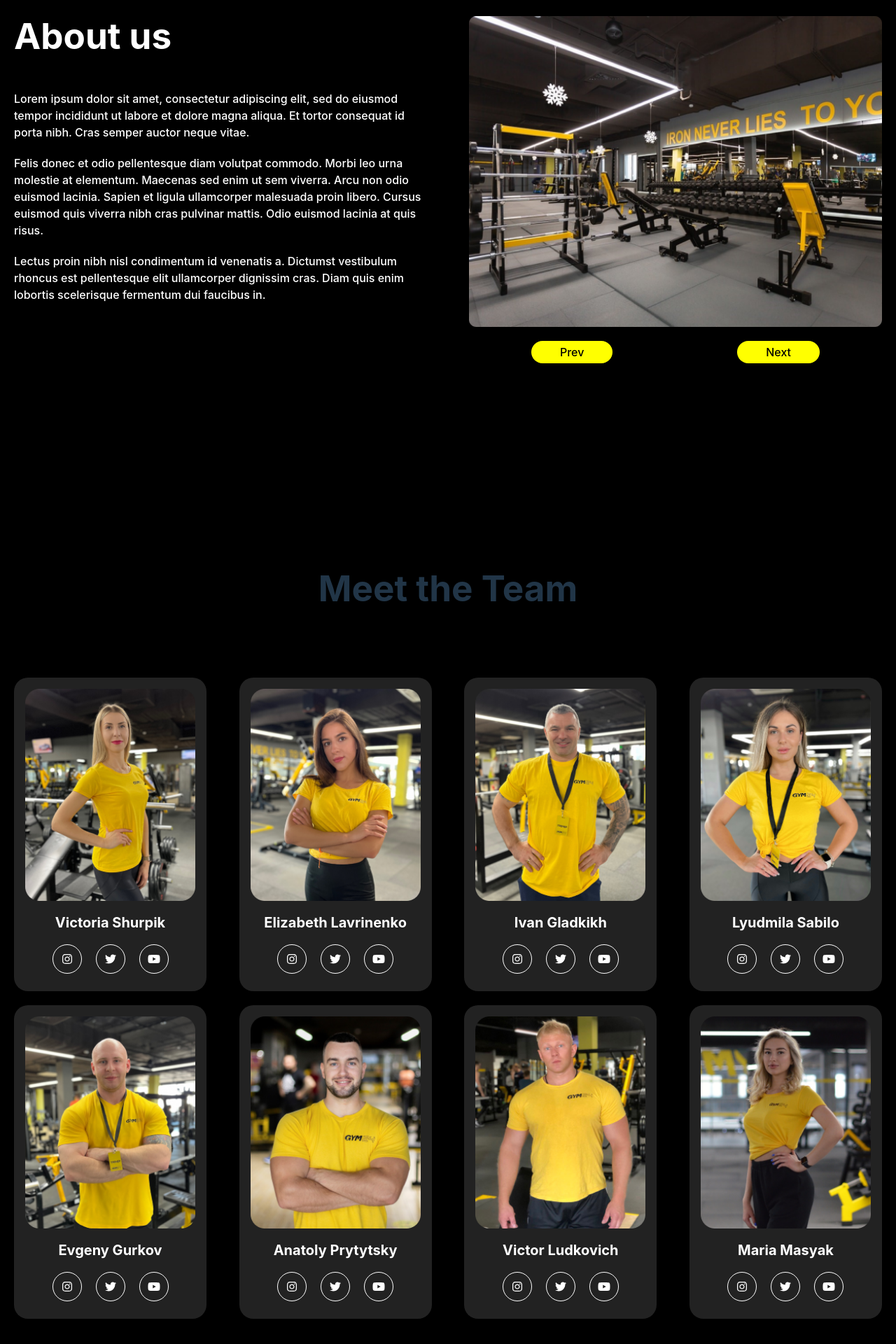
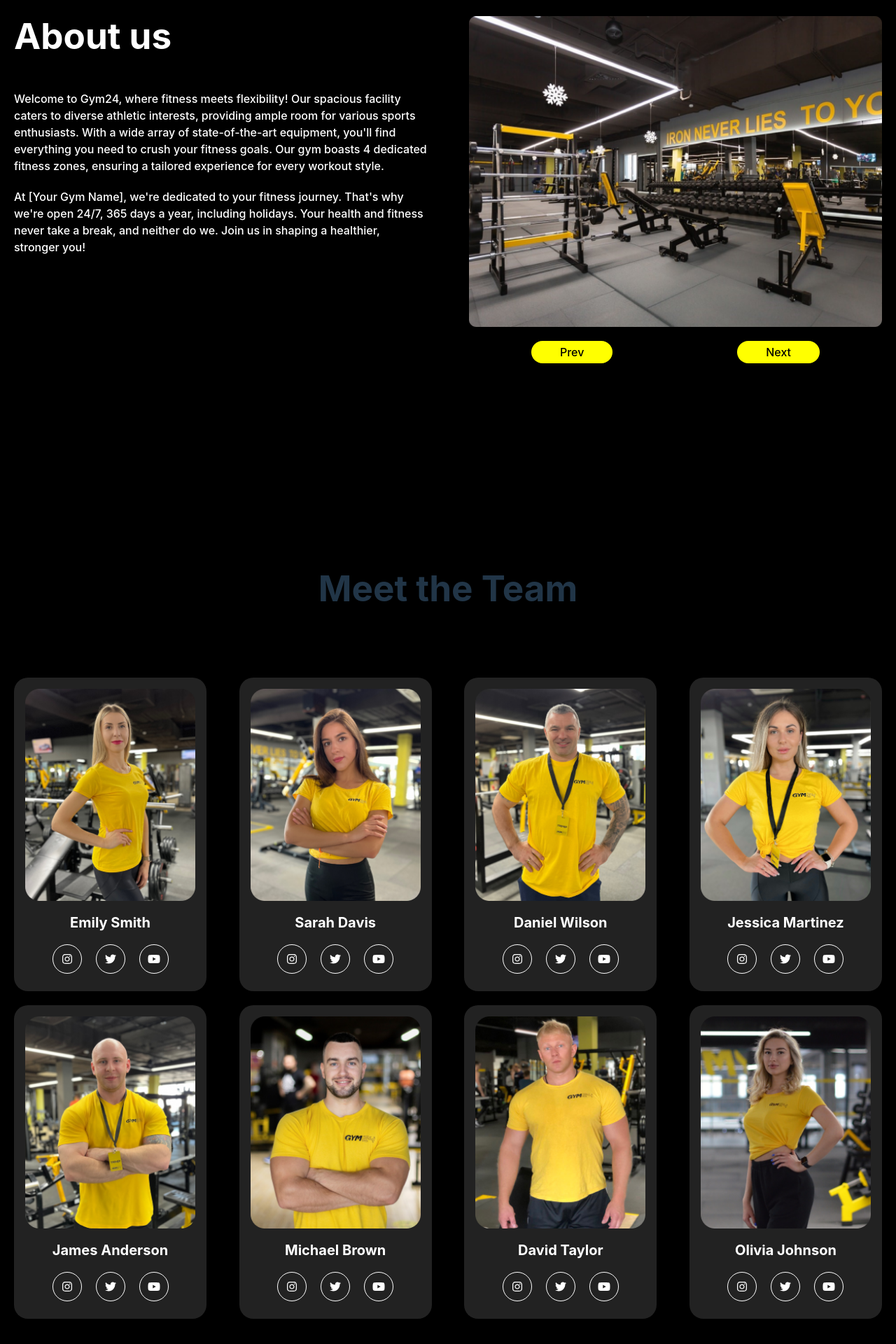
Before and after one commit to romanazimov/gym-app, a React (Vite) app: page / in a window 1280 px wide. Shown: the part 2220-4140 px from the top of the page at 70% size. Built offline with nearby package versions, Linux system fonts and the light colour scheme.

Commit message:
Updated about and trainers

```diff
--- a/src/sections/About.tsx
+++ b/src/sections/About.tsx
@@ -15,18 +15,14 @@ export default function About() {
             <div className='container'>
                 <div className='description'>
                     <p className='desc-title'>About us</p>
-                    <p>Lorem ipsum dolor sit amet, consectetur adipiscing elit, sed do
-                        eiusmod tempor incididunt ut labore et dolore magna aliqua. Et
-                        tortor consequat id porta nibh. Cras semper auctor neque vitae. </p>
-                    <p>Felis donec et odio pellentesque diam volutpat commodo. Morbi leo urna molestie
-                        at elementum. Maecenas sed enim ut sem viverra. Arcu non odio
-                        euismod lacinia. Sapien et ligula ullamcorper malesuada proin libero.
-                        Cursus euismod quis viverra nibh cras pulvinar mattis. Odio euismod
-                        lacinia at quis risus. </p>
-                    <p>Lectus proin nibh nisl condimentum id venenatis
-                        a. Dictumst vestibulum rhoncus est pellentesque elit ullamcorper
-                        dignissim cras. Diam quis enim lobortis scelerisque fermentum dui
-                        faucibus in. </p>
+                    <p>Welcome to Gym24, where fitness meets flexibility! Our spacious
+                        facility caters to diverse athletic interests, providing ample room for
+                        various sports enthusiasts. With a wide array of state-of-the-art equipment,
+                        you'll find everything you need to crush your fitness goals. Our gym boasts
+                        4 dedicated fitness zones, ensuring a tailored experience for every workout style. </p>
+                    <p>At [Your Gym Name], we're dedicated to your fitness journey. That's why we're open
+                        24/7, 365 days a year, including holidays. Your health and fitness never take a
+                        break, and neither do we. Join us in shaping a healthier, stronger you!</p>
                 </div>
                 <Slideshow images={images}/>
             </div>
--- a/src/sections/Team.tsx
+++ b/src/sections/Team.tsx
@@ -19,73 +19,73 @@ export default function Team() {
                     <Trainer
                         info={{
                             img: trainer_1,
-                            name: "Victoria Shurpik",
-                            ig_handle: "instagram.com/vshurpik",
-                            twitter_handle: "twitter.com/vshurpik",
-                            yt_handle: "youtube.com/vshurpik"
+                            name: "Emily Smith",
+                            ig_handle: "instagram.com/esmith",
+                            twitter_handle: "twitter.com/esmith",
+                            yt_handle: "youtube.com/esmith"
                     }}
                     />
                     <Trainer
                         info={{
                             img: trainer_2,
-                            name: "Elizabeth Lavrinenko",
-                            ig_handle: "instagram.com/elavrinenko",
-                            twitter_handle: "twitter.com/elavrinenko",
-                            yt_handle: "youtube.com/elavrinenko"
+                            name: "Sarah Davis",
+                            ig_handle: "instagram.com/sdavis",
+                            twitter_handle: "twitter.com/sdavis",
+                            yt_handle: "youtube.com/sdavis"
                     }}
                     />
                     <Trainer
                         info={{
                             img: trainer_3,
-                            name: "Ivan Gladkikh",
-                            ig_handle: "instagram.com/igladkikh",
-                            twitter_handle: "twitter.com/igladkikh",
-                            yt_handle: "youtube.com/igladkikh"
+                            name: "Daniel Wilson",
+                            ig_handle: "instagram.com/dwilson",
+                            twitter_handle: "twitter.com/dwilson",
+                            yt_handle: "youtube.com/dwilson"
                     }}
                     />
                     <Trainer
                         info={{
                             img: trainer_4,
-                            name: "Lyudmila Sabilo",
-                            ig_handle: "instagram.com/lsabilo",
-                            twitter_handle: "twitter.com/lsabilo",
-                            yt_handle: "youtube.com/lsabilo"
+                            name: "Jessica Martinez",
+                            ig_handle: "instagram.com/jmartinez",
+                            twitter_handle: "twitter.com/jmartinez",
+                            yt_handle: "youtube.com/jmartinez"
                     }}
                     />
                     <Trainer
                         info={{
                             img: trainer_5,
-                            name: "Evgeny Gurkov",
-                            ig_handle: "instagram.com/egurkov",
-                            twitter_handle: "twitter.com/egurkov",
-                            yt_handle: "youtube.com/egurkov"
+                            name: "James Anderson",
+                            ig_handle: "instagram.com/janderson",
+                            twitter_handle: "twitter.com/janderson",
+                            yt_handle: "youtube.com/janderson"
                     }}
                     />
                     <Trainer
                         info={{
                             img: trainer_6,
-                            name: "Anatoly Prytytsky",
-                            ig_handle: "instagram.com/aprytytsky",
-                            twitter_handle: "twitter.com/aprytytsky",
-                            yt_handle: "youtube.com/aprytytsky"
+                            name: "Michael Brown",
+                            ig_handle: "instagram.com/mbrown",
+                            twitter_handle: "twitter.com/mbrown",
+                            yt_handle: "youtube.com/mbrown"
                     }}
                     />
                     <Trainer
                         info={{
                             img: trainer_7,
-                            name: "Victor Ludkovich",
-                            ig_handle: "instagram.com/vludkovich",
-                            twitter_handle: "twitter.com/vludkovich",
-                            yt_handle: "youtube.com/vludkovich"
+                            name: "David Taylor",
+                            ig_handle: "instagram.com/dtaylor",
+                            twitter_handle: "twitter.com/dtaylor",
+                            yt_handle: "youtube.com/dtaylor"
                     }}
                     />
                     <Trainer
                         info={{
                             img: trainer_8,
-                            name: "Maria Masyak",
-                            ig_handle: "instagram.com/mmasyak",
-                            twitter_handle: "twitter.com/mmasyak",
-                            yt_handle: "youtube.com/mmasyak"
+                            name: "Olivia Johnson",
+                            ig_handle: "instagram.com/ojohnson",
+                            twitter_handle: "twitter.com/ojohnson",
+                            yt_handle: "youtube.com/ojohnson"
                     }}
                     />
                 </div>
```
